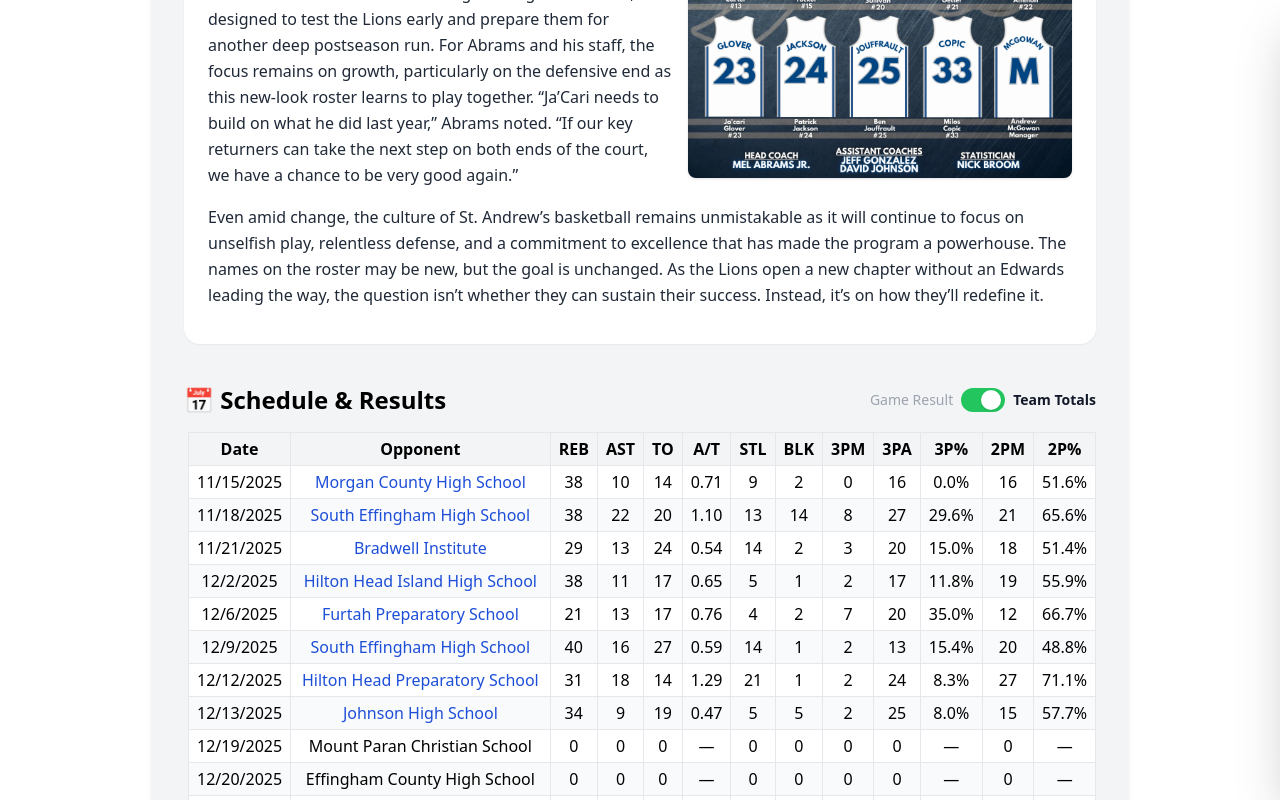
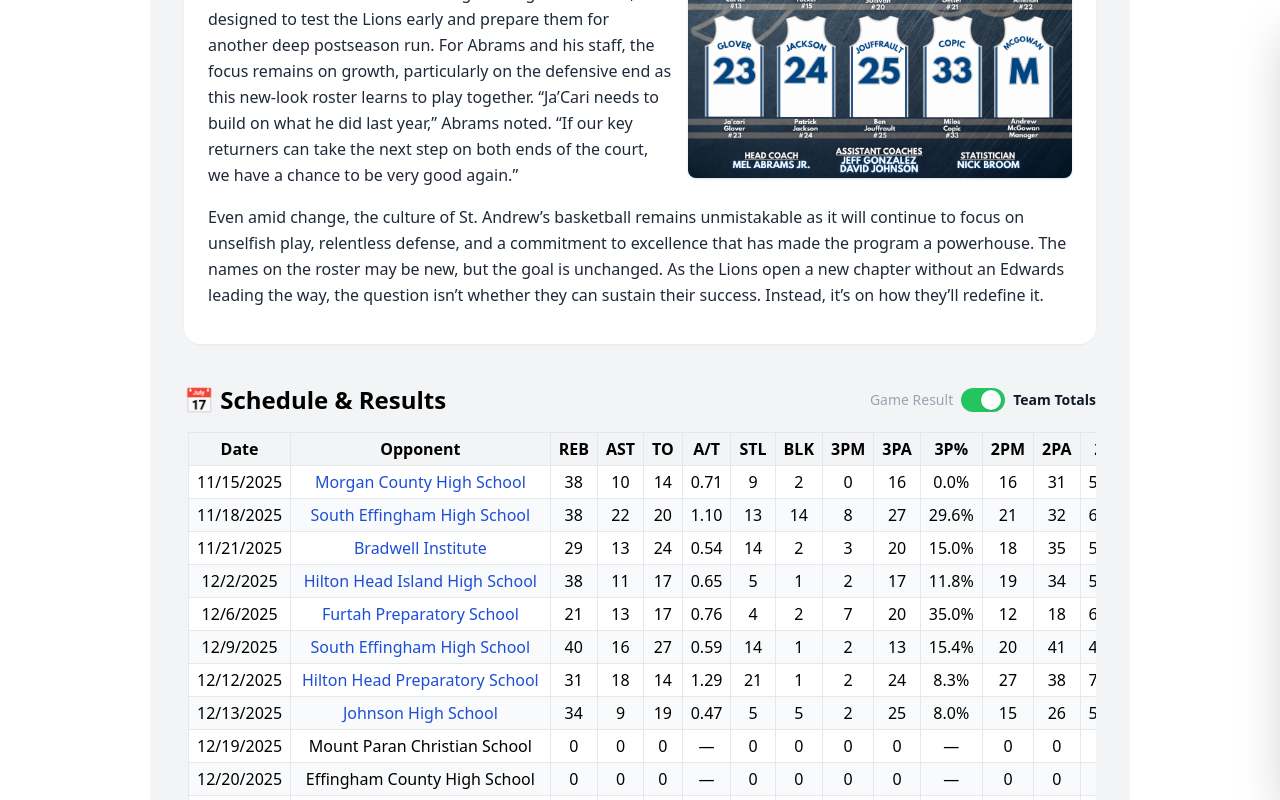
Before and after one commit to newonda1/st-andrews-basketball, a React (Vite) app: page /athletics/boys/basketball/seasons/2025-26 in a window 1280 px wide. Both pictures are taken after a click on the button 988 px from the left and 1642 px from the top of the page. Shown: the part 1242-2042 px from the top of the page. Built offline with nearby package versions, Linux system fonts and the light colour scheme.

Commit message:
Update Season2025_26.jsx

```diff
--- a/src/boys/basketball/seasons/Season2025_26.jsx
+++ b/src/boys/basketball/seasons/Season2025_26.jsx
@@ -542,6 +542,7 @@ function Season2025_26() {
                 <th className="border px-2 py-1">3P%</th>
 
                 <th className="border px-2 py-1">2PM</th>
+                <th className="border px-2 py-1">2PA</th>
                 <th className="border px-2 py-1">2P%</th>
 
                 <th className="border px-2 py-1">FTM</th>
@@ -583,6 +584,7 @@ function Season2025_26() {
                     <td className="border px-2 py-1">{totals ? pct(totals.ThreePM, totals.ThreePA) : "—"}</td>
 
                     <td className="border px-2 py-1">{totals ? totals.TwoPM : "—"}</td>
+                    <td className="border px-2 py-1">{totals ? totals.TwoPA : "—"}</td>
                     <td className="border px-2 py-1">{totals ? pct(totals.TwoPM, totals.TwoPA) : "—"}</td>
 
                     <td className="border px-2 py-1">{totals ? totals.FTM : "—"}</td>
```
